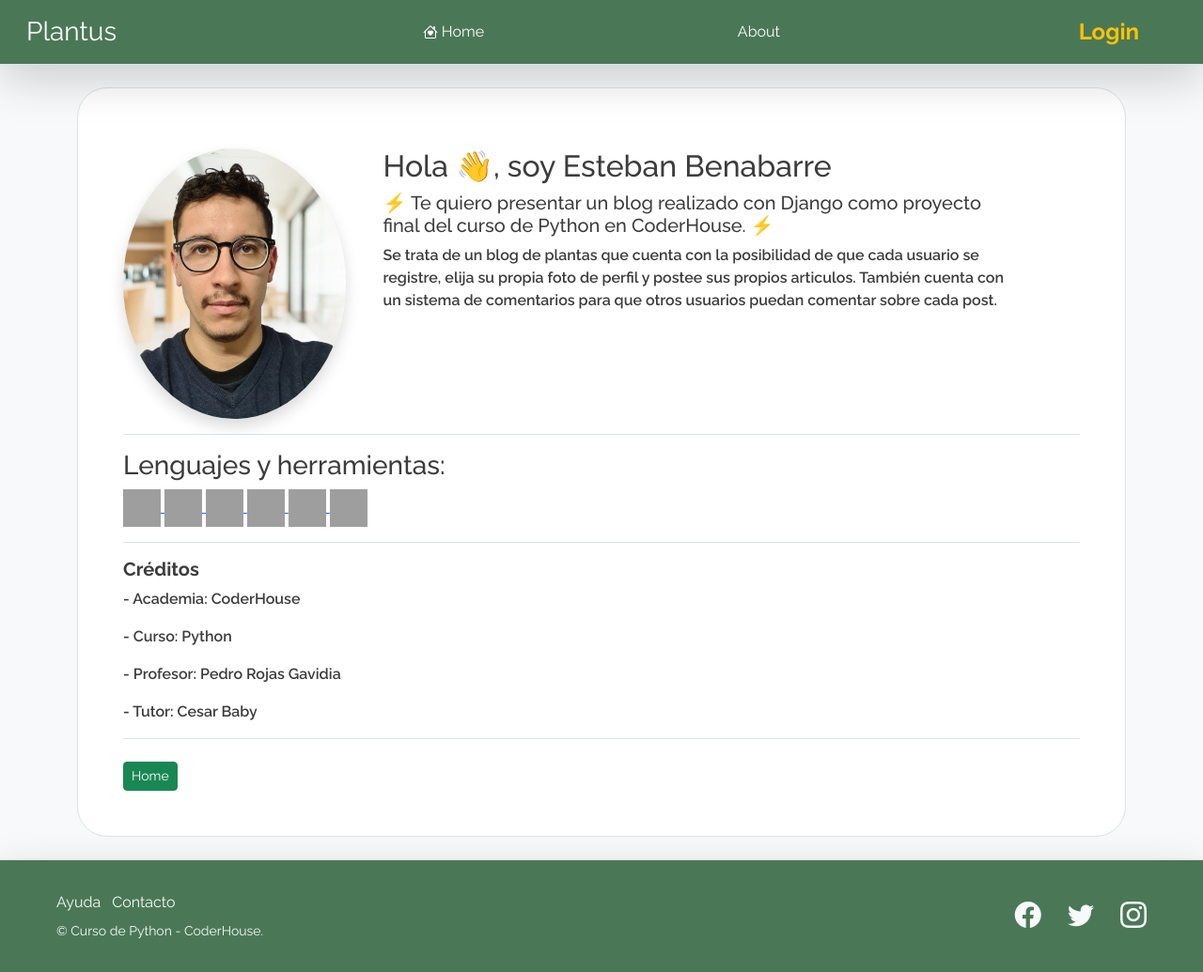
After one commit to Bena90/plantus_blog, a Django app: page /about/ in a window 1280 px wide. The commit adds this page. Shown: the whole page at 94% size. Run offline with Django 4.2, Linux system fonts and the light colour scheme; some libraries are stand-ins or nearby versions; grey boxes are pictures that could not be loaded.

Commit message:
About view added

```diff
--- /dev/null
+++ b/blog/templates/about.html
@@ -0,0 +1,44 @@
+
+{% extends "base.html" %}
+{% load static %}
+{% block blog_base %}
+<div class="border rounded-5 bg-white p-5">
+    <div class="row my-3 gap-3">
+        <div class="col-md-3">
+            <div class="d-flex align-items-center justify-content-center">
+                <div>
+                    <img class='w-100 rounded-circle shadow' src="{% static 'assets/perfidl.png' %}" alt="">
+                </div>
+            </div>
+        </div>
+        <div class="col-md-8">
+            <div class="d-flex flex-column">
+                <h2>Hola 👋, soy Esteban Benabarre</h2>
+                <h5> ⚡ Te quiero presentar un blog realizado con Django como proyecto final del curso de Python en CoderHouse. ⚡</h5>
+                <p>
+                    Se trata de un blog de plantas que cuenta con la posibilidad de que cada usuario se registre,
+                    elija su propia foto de perfil y postee sus propios articulos. También cuenta con un
+                    sistema de comentarios para que otros usuarios puedan comentar sobre cada post.
+                </p>
+            </div>
+        </div>
+    </div>
+    <div class="my-3 pt-3 border-top">
+        <h3 align="left">Lenguajes y herramientas:</h3>
+        <p align="left"> <a href="https://getbootstrap.com" target="_blank" rel="noreferrer"> <img src="https://raw.githubusercontent.com/devicons/devicon/master/icons/bootstrap/bootstrap-plain-wordmark.svg" alt="bootstrap" width="40" height="40"/> </a> <a href="https://www.w3schools.com/css/" target="_blank" rel="noreferrer"> <img src="https://raw.githubusercontent.com/devicons/devicon/master/icons/css3/css3-original-wordmark.svg" alt="css3" width="40" height="40"/> </a> <a href="https://www.w3.org/html/" target="_blank" rel="noreferrer"> <img src="https://raw.githubusercontent.com/devicons/devicon/master/icons/html5/html5-original-wordmark.svg" alt="html5" width="40" height="40"/> </a> <a href="https://www.python.org" target="_blank" rel="noreferrer"> <img src="https://raw.githubusercontent.com/devicons/devicon/master/icons/python/python-original.svg" alt="python" width="40" height="40"/> </a><a href="https://www.djangoproject.com/" target="_blank" rel="noreferrer"> <img src="https://cdn.worldvectorlogo.com/logos/django.svg" alt="django" width="40" height="40"/> </a> <a href="https://www.mysql.com/" target="_blank" rel="noreferrer"> <img src="https://raw.githubusercontent.com/devicons/devicon/master/icons/mysql/mysql-original-wordmark.svg" alt="mysql" width="40" height="40"/> </a> </p>
+    </div>
+    <div class="pt-3 border-top border-bottom">
+        <h5>
+            <strong>
+                Créditos
+            </strong>
+        </h5>
+        <p>- Academia: CoderHouse</p>
+        <p>- Curso: Python</p>
+        <p>- Profesor: Pedro Rojas Gavidia</p>
+        <p>- Tutor: Cesar Baby</p>
+    </div>
+    <a class='btn btn-success btn-sm mt-4' href="{% url 'home' %}"> Home </a>
+</div>
+
+{% endblock blog_base %}
--- a/blog/templates/base.html
+++ b/blog/templates/base.html
@@ -40,7 +40,7 @@
                          Home
                     </a>
                 </li>
-                <li class="nav-item"><a class="nav-link active" href="#">About</a></li>
+                <li class="nav-item"><a class="nav-link active" href="{% url 'about' %}">About</a></li>
             {% if  user.is_authenticated %}
                 <li class="nav-item">
                     <a class="nav-link d-flex align-items-center gap-1 active" href="{% url 'post_add' %}">
--- a/blog/templates/post_delete.html
+++ b/blog/templates/post_delete.html
@@ -8,11 +8,11 @@
 {% if user.is_authenticated and user.id == post.author.id%}
 
     <h1> Delete your post: </h1>
-    <div>
+    <div class='py-3 my-2 border-bottom'>
         <form method='POST'>
             {% csrf_token %}
             <strong> Are you sure? </strong><br/>
-            <button class='btn btn-danger btn-sm'> Delete Post </button>
+            <button class='btn btn-danger btn-sm mt-3'> Delete Post </button>
         </form>
     </div>
 
--- a/blog/urls.py
+++ b/blog/urls.py
@@ -1,8 +1,9 @@
 from django.urls import path
-from .views import  HomeView, PostDetailView, PostCreateView, PostUpdateView, PostDeleteView, CategoryCreateView, CategoryView, CommentCreateView
+from .views import  HomeView, PostDetailView, PostCreateView, PostUpdateView, PostDeleteView, CategoryCreateView, CategoryView, CommentCreateView, About
 
 urlpatterns = [
     path('', HomeView.as_view(), name="home"),
+    path('about/', About, name="about"),
     ## Post
     path('post/<int:pk>', PostDetailView.as_view(), name="post_details"),
     path('post_add/', PostCreateView.as_view(), name="post_add"),
--- a/blog/views.py
+++ b/blog/views.py
@@ -3,6 +3,7 @@ from django.urls import reverse_lazy
 from django.views.generic import ListView, DetailView, CreateView, UpdateView, DeleteView
 from blog.models import Post, Category, Comment
 from .forms import PostForm, PostFormUpdate, CategoryForm, CommentForm
+from django.contrib.messages.views import SuccessMessageMixin
 
 ## Auth
 ##from django.contrib.auth.decorators import login_required
@@ -19,6 +20,9 @@ class HomeView(ListView):
         context['category_menu'] = category_menu
         return context
 
+def About (request):
+    return render(request, 'about.html')
+
 ## Post views:
 class PostDetailView (DetailView):
     model           = Post
@@ -30,21 +34,24 @@ class PostDetailView (DetailView):
         context['comments_list'] = comments_list
         return context
 
-
-class PostCreateView (LoginRequiredMixin, CreateView):
+class PostCreateView (LoginRequiredMixin, SuccessMessageMixin, CreateView):
     model           = Post
     form_class      = PostForm
     template_name   = 'post_add.html'
+    success_message = "Post created successfully!"
 
-class PostUpdateView (UpdateView):
+class PostUpdateView (SuccessMessageMixin, UpdateView):
     model           = Post
     form_class      = PostFormUpdate
     template_name   = 'post_update.html'
+    success_message = "Post update successfully!"
 
-class PostDeleteView (LoginRequiredMixin, DeleteView):
+class PostDeleteView (LoginRequiredMixin, SuccessMessageMixin, DeleteView):
     model           = Post
     template_name   = 'post_delete.html'
     success_url     = reverse_lazy ('home')
+    success_message = "Post delete successfully!"
+
 
 # Category views:
 class CategoryCreateView (LoginRequiredMixin, CreateView):
--- a/plantus_members/templates/user_details.html
+++ b/plantus_members/templates/user_details.html
@@ -45,14 +45,14 @@
                             <ul class="d-flex justify-content-center">
                                 {% if page_user.instagram_url%}
                                 <li class="list-inline-item px-4">
-                                    <a href="{{ page_user.instagram}}" class="text-success text-decoration-none">
+                                    <a href="{{page_user.instagram_url}}" target="_blank" rel="noreferrer noopener" class="text-success text-decoration-none">
                                         <i class="bi-instagram fs-1"></i>
                                     </a>
                                 </li>
                                 {% endif %}
                                 {% if page_user.facebook_url%}
                                 <li class="list-inline-item px-4">
-                                    <a href="{{ page_user.facebook}}" class="text-success ">
+                                    <a href="{{page_user.facebook_url}}" target="_blank" rel="noreferrer noopener" class="text-success ">
                                         <i class="bi-facebook fs-1"></i>
                                     </a>
                                 </li>
```
Also changed, not shown: blog/templates/home.html (+20 -0 lines), blog/static/assets/perfidl.png (added), db.sqlite3.
